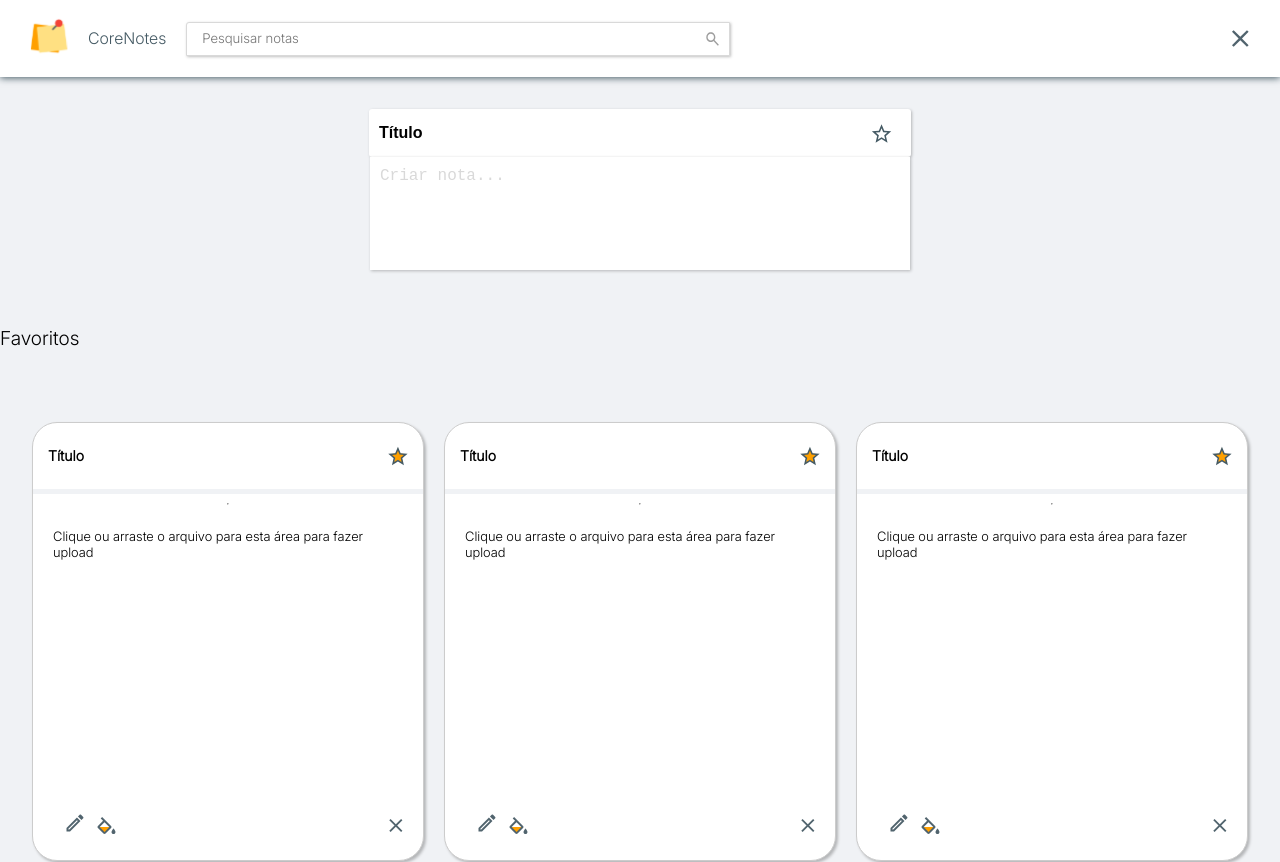
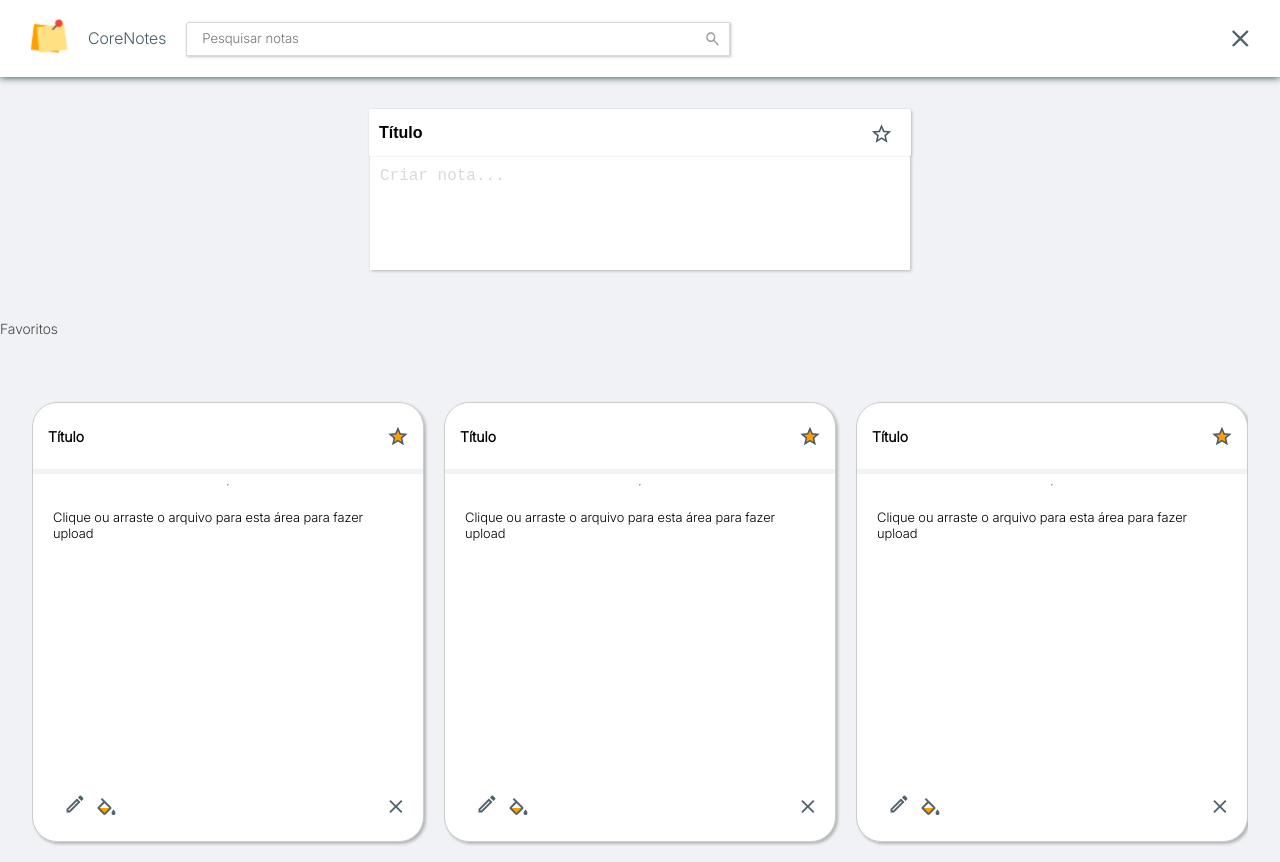
Before and after one commit to AntonioJacinto11672/corelab-web-challenge_my, a React (Vite) app: page / in a window 1280 px wide. Shown: the top 862 px of the page. Built offline with nearby package versions, Linux system fonts and the light colour scheme.

Commit message:
Adicionar favoritos

```diff
--- a/src/pages/Task/Tasks.module.scss
+++ b/src/pages/Task/Tasks.module.scss
@@ -12,6 +12,20 @@
   gap: 32px;
 
 
+  .TitleTask {
+    /* Favoritas */
+    flex: none;
+
+    font-family: 'Inter';
+    font-style: normal;
+    font-weight: 400;
+    font-size: 14px;
+    line-height: 15px;
+    color: #464646;
+
+
+  }
+
   .header {
     background-color: var(--white-0);
     display: flex;
@@ -21,7 +35,6 @@
     flex-wrap: nowrap;
     position: sticky;
     top: 0px;
-
     gap: 0px;
     opacity: 0px;
     box-shadow: 0px 1px 7px 0px var(--gray-3);
@@ -110,14 +123,6 @@
 
 
 
-  .main {
-    display: grid;
-    grid-template-columns: repeat(3, 1fr);
-    max-width: 1500px;
-    margin: 0 auto;
-    grid-gap: 20px;
-  }
-
 
 
   @include phone {
@@ -162,9 +167,23 @@
       span {
         inset-inline-start: 18rem;
       }
+    }
+
+    .TitleTask {
+
+      left: 40.28px;
+    }
+
+    .main {
+      display: grid;
+      grid-template-columns: repeat(2, 1fr);
+      max-width: 1500px;
+      margin: 0 auto;
+      grid-gap: 20px;
+      overflow: hidden;
+    }
 
 
-    }
   }
 
   @include desktop {
@@ -177,10 +196,27 @@
       span {
         inset-inline-start: 32.5rem;
       }
+    }
 
+    .main {
+      display: grid;
+      grid-template-columns: repeat(2, 1fr);
+      max-width: 1500px;
+      margin: 0 auto;
+      grid-gap: 20px;
+      overflow: hidden;
+    }
 
+  }
+
+  @include desktop-large {
+    .main {
+      display: grid;
+      grid-template-columns: repeat(3, 1fr);
+      max-width: 1500px;
+      margin: 0 auto;
+      grid-gap: 20px;
+      overflow: hidden;
     }
   }
-
-  @include desktop-large {}
 }
--- a/src/pages/Task/index.tsx
+++ b/src/pages/Task/index.tsx
@@ -7,7 +7,7 @@ interface TitleProps {
   title: string
 }
 const Title = ({ title }: TitleProps) => {
-  return <p>{title}</p>
+  return <p className={styles.TitleTask}>{title}</p>
 }
 
 const TasksPage = () => {
@@ -45,26 +45,27 @@ const TasksPage = () => {
 
       <FormAddNote />
 
+
       <Title title="Favoritos" />
-
       <main className={styles.main}>
 
         <Card />
         <Card />
         <Card />
         <Card />
+      </main>
+
+      <Title title="Favoritos" />
+      <main className={styles.main}>
 
         <Card />
         <Card />
         <Card />
         <Card />
+      </main>
 
-        <Card />
-        <Card />
-        <Card />
-        <Card />
 
-      </main>
+
     </div>
   );
 };
```
